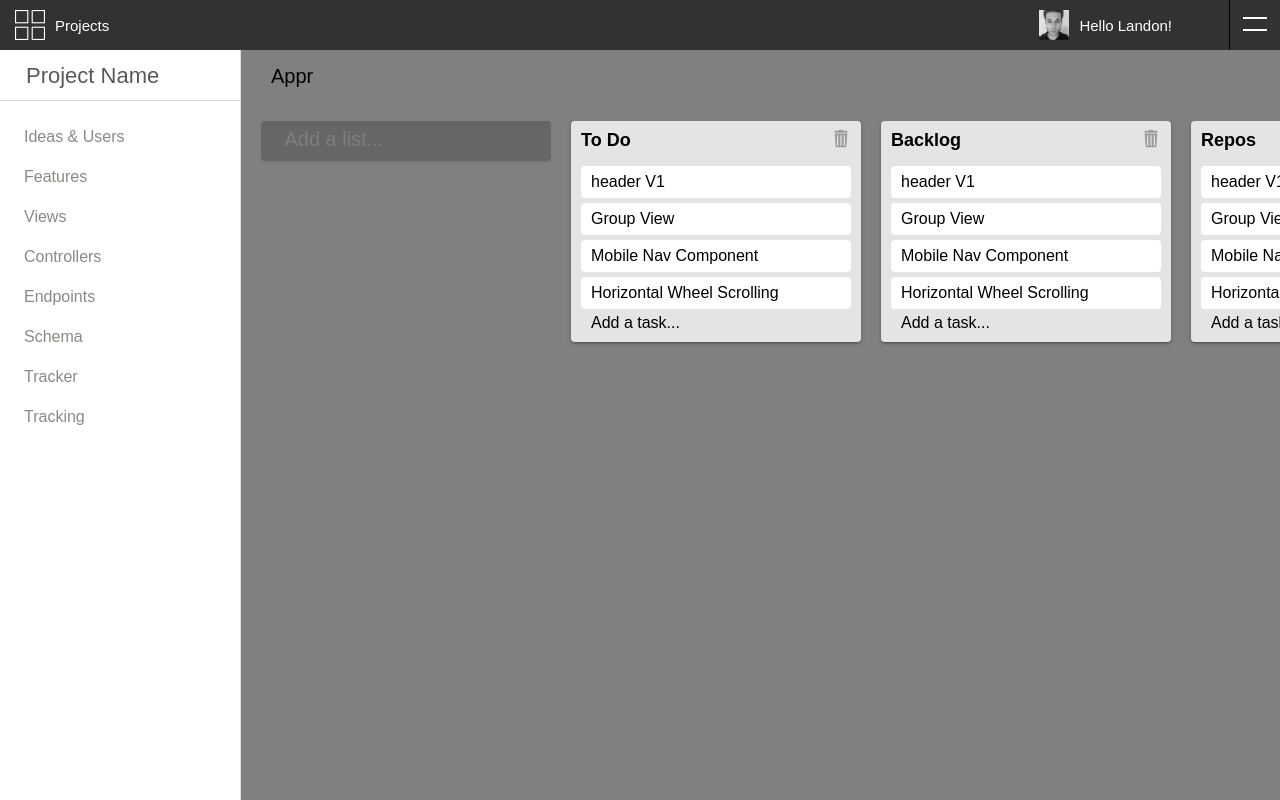
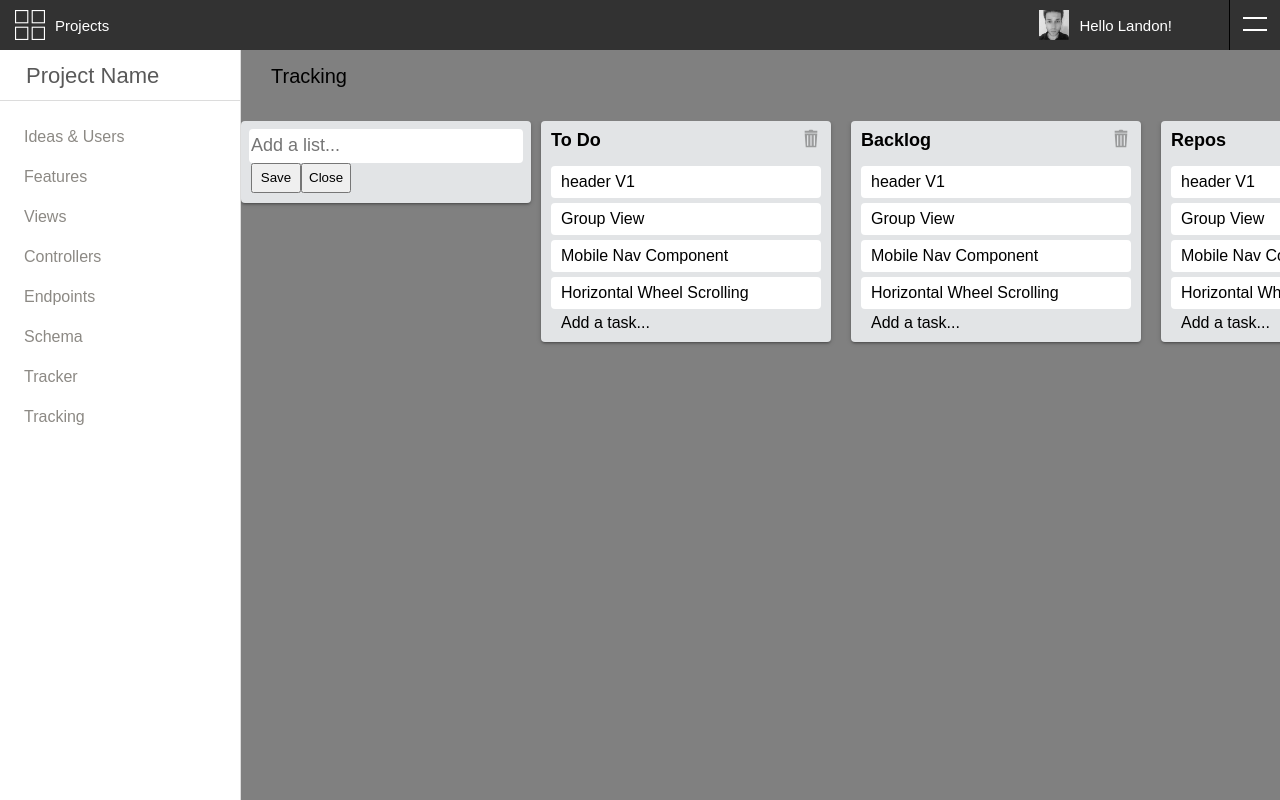
Before and after one commit to landonwjohnson/Appr, a React app: page /tracking in a window 1280 px wide. Built offline with nearby package versions, Linux system fonts and the light colour scheme.

Commit message:
playing around with flex in the tracking component, I might change some key elements

```diff
--- a/src/components/content/project_components/Tracking/Tracking.js
+++ b/src/components/content/project_components/Tracking/Tracking.js
@@ -31,14 +31,14 @@ class Tracking extends Component {
 
           <div className="tracking-wrapper">
           <div className="project-header">
-            <label>Appr</label>
+            <label>Tracking</label>
 
           </div>
 
                 <div className="project-items-container">
 
                       <div className="add-list-wrapper">
-                      <span className="add-list-before">
+                      <span className="add-list--after">
                          <div className="add-list-content">
                           <input placeholder="Add a list..." />
                           <div className="add-list-btn-set">
--- a/src/components/content/project_components/Tracking/tracking.scss
+++ b/src/components/content/project_components/Tracking/tracking.scss
@@ -35,7 +35,8 @@
     z-index: 0;
 
     .project-items-container{
-        position: relative;
+        display: flex;
+        align-items: flex-start;
         white-space: nowrap;
           z-index: 0;
           width: 100%;
@@ -92,11 +93,9 @@
 
     display: inline-flex;
     max-width: 100%;
-    height: 100%;
+    max-height: 100%;
+    white-space: nowrap;
 
-    white-space: nowrap;
-    margin-left: 20px;
-    margin-right: 10px;
 
 
 
@@ -108,7 +107,7 @@
 
 
 }
-.add-list-before{
+.add-list--before{
     padding-bottom: 10px;
     padding-right: 10px;
     padding-left: 10px;
@@ -156,56 +155,69 @@
     }
 }
 
-.add-list-after{
+.add-list--after{
+
+
     padding-bottom: 10px;
     padding-right: 10px;
     padding-left: 10px;
-    padding-top: 5px;
+    padding-top: 8px;
     display: flex;
-    margin-bottom: auto;
+
+
+
+
     max-height: 100%;
     width: 270px;
     border-radius: 4px;
 
     box-shadow: 0 2px 2px 0 rgba(0,0,0,0.14), 0 3px 1px -2px rgba(0,0,0,0.12), 0 1px 5px 0 rgba(0,0,0,0.2);
     white-space: nowrap;
-    background: black;
-    opacity: 0.2;
+    background: #E2E4E6;
+    opacity: 1;
     transition: 0.2s ease-in-out;
 
     .add-list-content{
+
         display: flex;
         flex-direction: column;
         align-items: center;
         justify-content: center;
+        width: 100%;
+        height: 100%;
+
     }
 
     input{
-        color: white;
+
+        color: black;
         width: 100%;
-        background: transparent;
+        background: white;
         border: none;
+        border-radius: 4px;
         outline: none;
-        max-height: 100%;
-        font-size: 20px;
+        height: 32px;
+        font-size: 18px;
+
+
+
     }
 
     &:hover{
-        opacity: 0.5;
-        transition: 0.2s ease-in-out;
-
+        opacity: 1;
     }
 
     .add-list-btn-set{
         display: flex;
         flex-direction: flex-start;
         width: 100%;
-        margin-top: 10px;
+
 
 
         button{
             width: 50px;
             height: 30px;
+            max-height: 100%;
         }
 
     }
```
